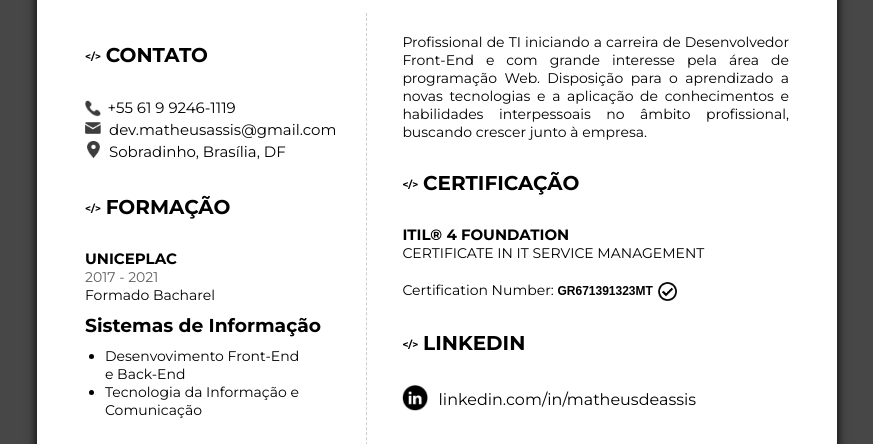
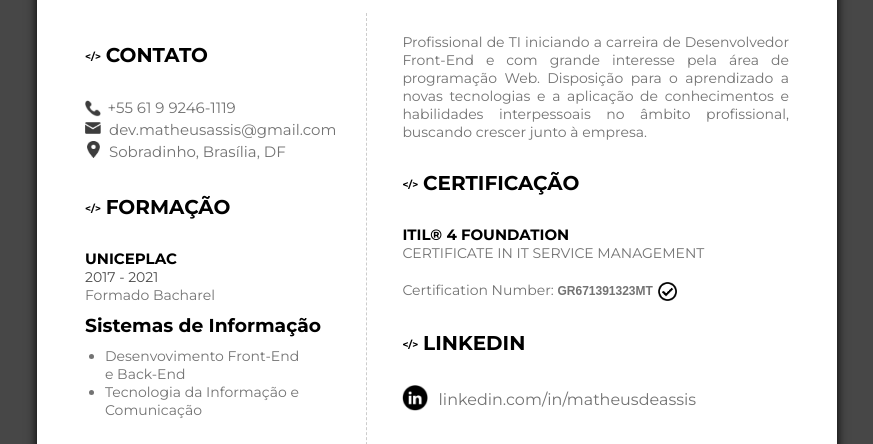
Before and after one commit to devmatheusassis/devmatheus-curriculo, a plain HTML site: page index.html in a window 1280 px wide. In both pictures the pointer is over the element "2017 - 2021". Shown: the part 298-742 px from the top of the page, without its empty margins (203-1076 px from the left). Drawn offline with Linux system fonts and the light colour scheme.

Commit message:
Commit Ajuste de cor dos parágrafos

```diff
--- a/main.css
+++ b/main.css
@@ -16,14 +16,17 @@ main h1{
     font-weight: bold;
     margin: 30px 0;
 }
+main p, a, li{
+    color: #737373;
+}
 main p:hover{
-    color: #5e5e5e;
+    color: #4b4b4b;
 }
 main a:hover{
-    color: #5e5e5e;
+    color: #4b4b4b;
 }
 main li:hover{
-    color: #5e5e5e;
+    color: #4b4b4b;
 }
 main h1::before{
     content:"</>";
@@ -48,7 +51,6 @@ main p{
     border-left: 1px dashed #cccccc;
 }
 .contato a{
-    color: #000000;
     line-height: 22px;
     text-decoration: none;
     font-size: 15px;
@@ -150,7 +152,7 @@ main p{
     margin-top: 20px;
 }
 .cert:hover{
-    color: black;
+    color: #4b4b4b;
 }
 .certificacao strong{
     user-select: text;
@@ -164,7 +166,6 @@ main p{
     margin-left: .3rem;
 }
 .linkedin a{
-    color: black;
     text-decoration: none;
 }
 .linkedin a::before{
@@ -181,7 +182,6 @@ main p{
     margin-bottom: 40px;
 }
 .github a{
-    color: black;
     text-decoration: none;
 }
 .github a::before{
```
